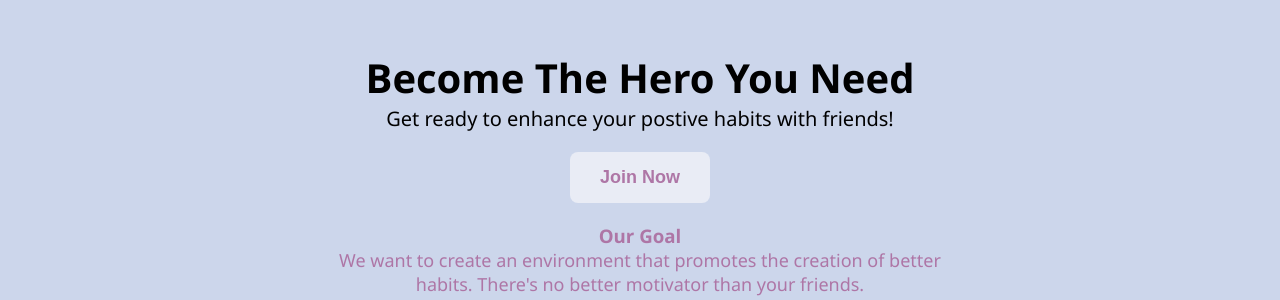
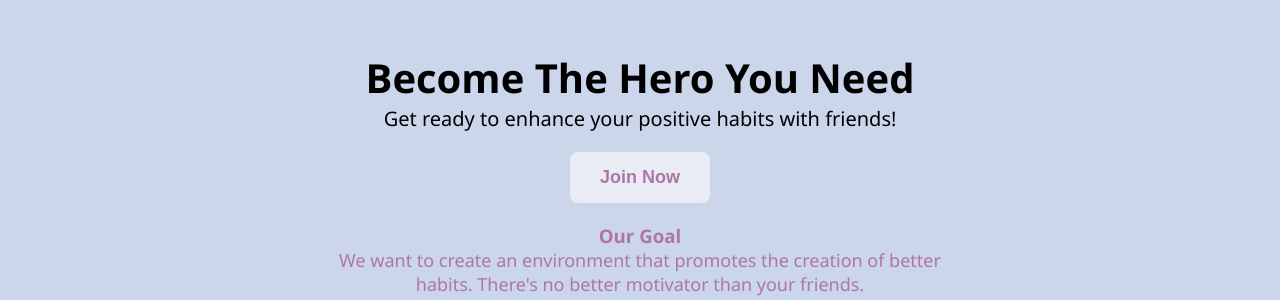
Before and after one commit to LiyuGT/HabitHero, a Flask app: page / in a window 1280 px wide. Shown: the part 122-422 px from the top of the page. Run offline with Flask 3, Linux system fonts and the light colour scheme.

Commit message:
Irrelevant Commit (Do not use)
Don't use

```diff
--- a/flask_app/templates/home.html
+++ b/flask_app/templates/home.html
@@ -18,7 +18,7 @@
     </div>
     <div class="landingmain">
         <h1>Become The Hero You Need</h1>
-        <p>Get ready to enhance your postive habits with friends!</p>
+        <p>Get ready to enhance your positive habits with friends!</p>
 
 
         <form method="POST" action="{{ url_for('register') }}">
```
Also changed, not shown: instance/flask_habit_app.db.
